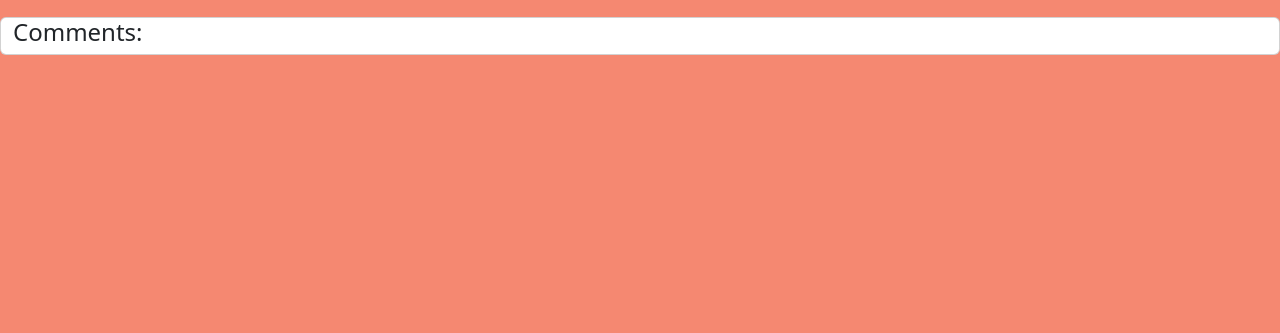
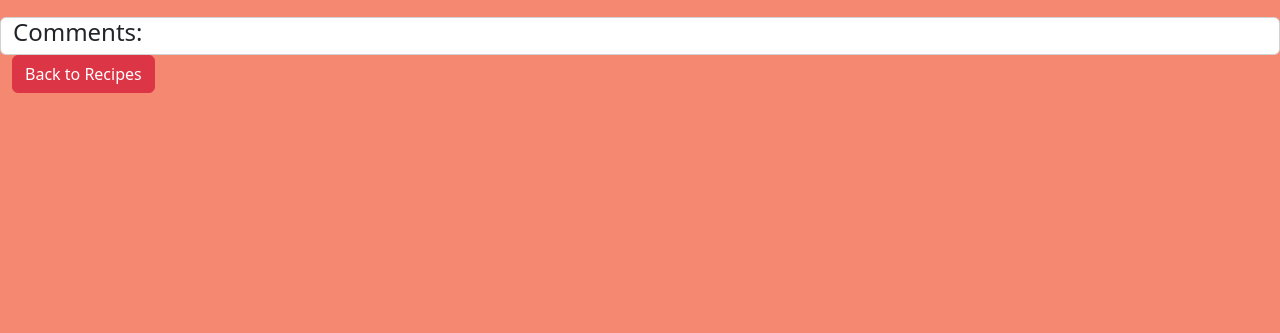
Before and after one commit to cgalpin92/pp4_django_project_baking_bliss, a Django app: template recipes/templates/recipes/recipe_details.html in a window 1280 px wide. Shown: the part 290-623 px from the top of the page. Run offline with Django 4.2, Linux system fonts and the light colour scheme; the template is opened without the code that fills it, so the values that code supplies are empty; some libraries are stand-ins or nearby versions; some web fonts are replaced.

Commit message:
add back to recipes button below recipe

```diff
--- a/recipes/templates/recipes/recipe_details.html
+++ b/recipes/templates/recipes/recipe_details.html
@@ -29,6 +29,11 @@
             </div>
             {% endfor %}
         </div>
+        <div class="row">
+            <div class="col">
+                <a href="{% url 'home' %}"><button type="button" class="btn btn-danger">Back to Recipes</button></a>
+            </div>
+        </div>
     </div>
 
 </div>
```
